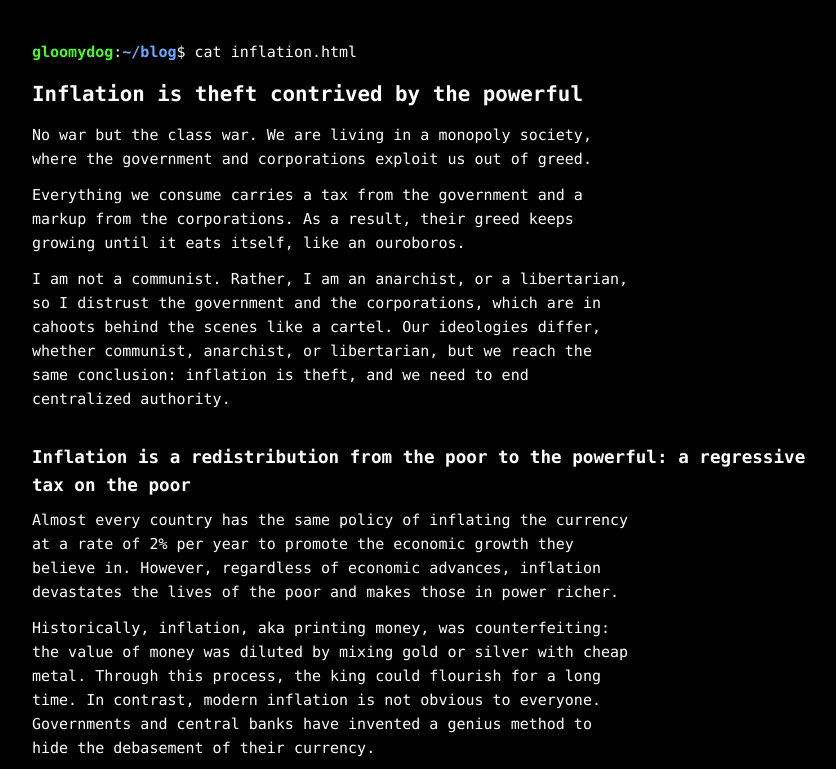
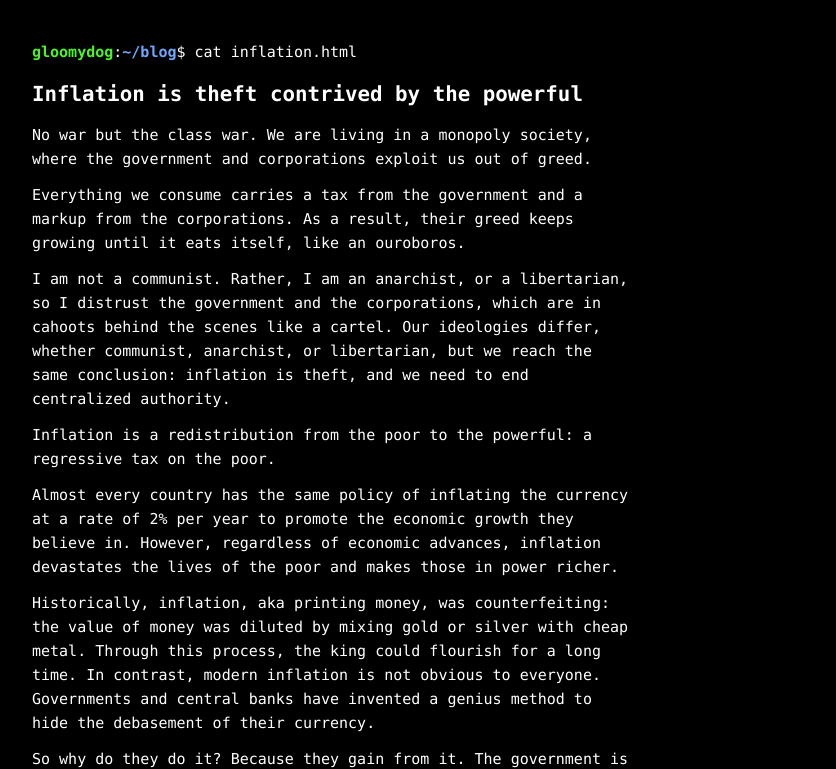
Before and after one commit to gloomydog/gloomydog.github.io, a plain HTML site: page blog/inflation.html in a window 1280 px wide. Shown: the top 769 px of the page, without its empty margins (218-1054 px from the left). Drawn offline with Linux system fonts and the light colour scheme.

Commit message:
inflation: make heading a normal paragraph
Co-Authored-By: Claude Sonnet 5.5 <noreply@anthropic.com>
Claude-Session: https://claude.ai/code/session_01AqmDNuCNoN5NSsthrr5THc

```diff
--- a/blog/inflation.html
+++ b/blog/inflation.html
@@ -15,7 +15,7 @@
     <p>No war but the class war. We are living in a monopoly society, where the government and corporations exploit us out of greed.</p>
     <p>Everything we consume carries a tax from the government and a markup from the corporations. As a result, their greed keeps growing until it eats itself, like an ouroboros.</p>
     <p>I am not a communist. Rather, I am an anarchist, or a libertarian, so I distrust the government and the corporations, which are in cahoots behind the scenes like a cartel. Our ideologies differ, whether communist, anarchist, or libertarian, but we reach the same conclusion: inflation is theft, and we need to end centralized authority.</p>
-    <h2>Inflation is a redistribution from the poor to the powerful: a regressive tax on the poor</h2>
+    <p>Inflation is a redistribution from the poor to the powerful: a regressive tax on the poor.</p>
     <p>Almost every country has the same policy of inflating the currency at a rate of 2% per year to promote the economic growth they believe in. However, regardless of economic advances, inflation devastates the lives of the poor and makes those in power richer.</p>
     <p>Historically, inflation, aka printing money, was counterfeiting: the value of money was diluted by mixing gold or silver with cheap metal. Through this process, the king could flourish for a long time. In contrast, modern inflation is not obvious to everyone. Governments and central banks have invented a genius method to hide the debasement of their currency.</p>
     <p>So why do they do it? Because they gain from it. The government is the biggest debtor, and inflation helps it pay its debts without people noticing that it is a hidden tax hike. Moreover, I believe one of the main roles of the government is to exploit people as much as possible to maintain vested interests. Therefore, it has every reason to keep inflation going and to make it look normal.</p>
```
